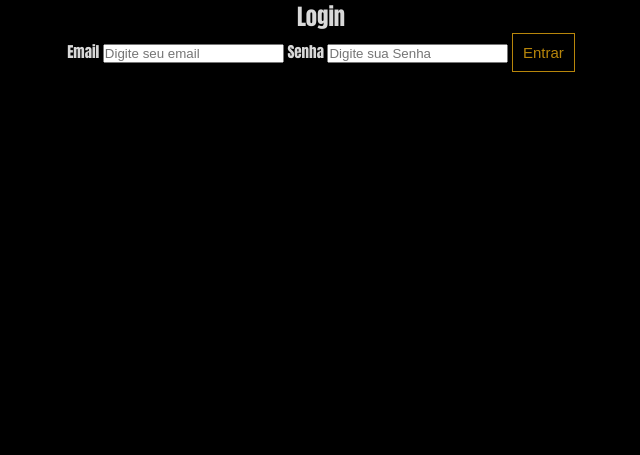
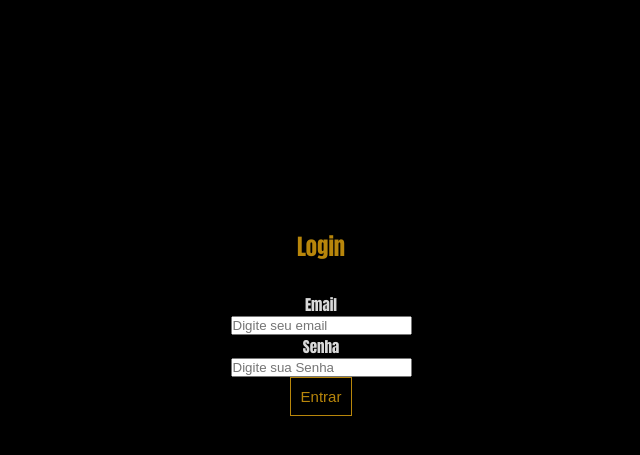
Before and after one commit to Koda012/TechAcademy-3, a PHP site: page /login.html in a window 1280 px wide; the page is wider, and only the part inside the window is pictured. Shown: the top 455 px of that part, without its empty margins (579-1219 px from the left). Run offline with PHP 8.4, Linux system fonts and the light colour scheme.

Commit message:
atualizando estilização de login.html, ainda incompleto

```diff
--- a/login.html
+++ b/login.html
@@ -2,13 +2,13 @@
     <link rel="stylesheet" href="src/css/styles.css">
 </head>
 <main class="main-login">
-    <div class="form-login">
+    <div class="div-login">
             <h2>Login</h2>
-            <form action="/login" method="post">
+            <form class="form-login" action="/login" method="post">
                 <label for="email">Email</label>
                 <input type="email" id="username" name="username" required placeholder="Digite seu email">
 
-                <label for="password">Senha</label>
+                <label class="label-senha" for="password">Senha</label>
                 <input type="password" id="password" name="password" required placeholder="Digite sua Senha">
 
                 <input type="submit" id="entrar-login" value="Entrar">
--- a/src/css/styles.css
+++ b/src/css/styles.css
@@ -249,12 +249,14 @@ header {
 }
 
 .main-login{
-  .form-login{
-    display: flex;
-    align-items: center;
-    text-align: center;
-    justify-content: center;
-    flex-direction: column;
+  .div-login{
+   width: 200px;
+   margin: 200px auto;
+   text-align: center;
+   h2{
+    color: var(--primary);
+    padding: 30px;
+   }
   }
   #entrar-login{
     width: fit-content;
```
